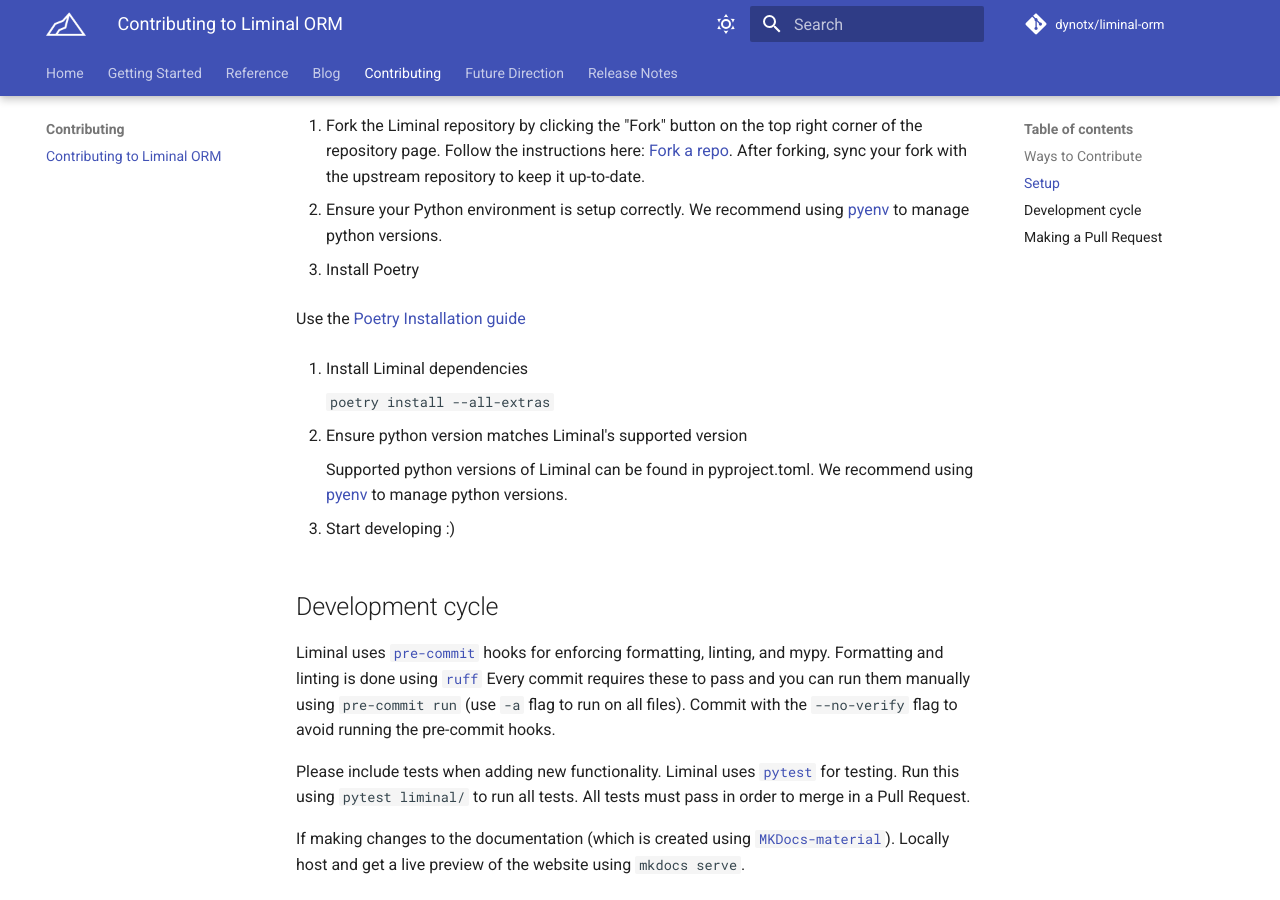
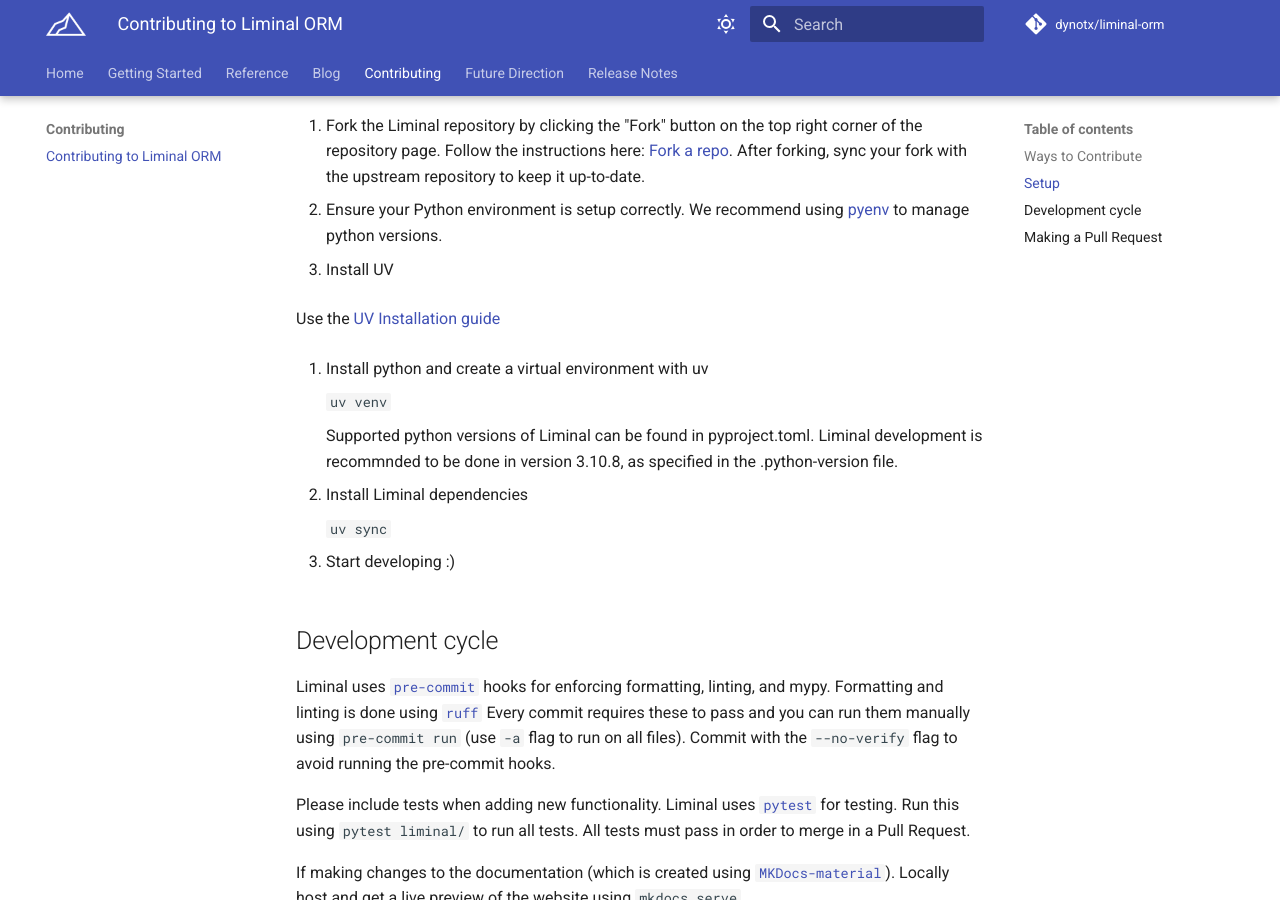
Before and after one commit to twigbio/liminal-orm, an MkDocs documentation site: the page built from docs/contributing.md, in a window 1280 px wide and 900 px high, scrolled down 876 px. Built offline with MkDocs 1.6.1 and Material for MkDocs 9.7.7, drawn with Linux system fonts in a browser that asks for light colours; comment, search, counter and statistics services are not loaded.

Commit message:
migrate actions and docs

```diff
--- a/docs/contributing.md
+++ b/docs/contributing.md
@@ -20,17 +20,19 @@
 
 2. Ensure your Python environment is setup correctly. We recommend using [pyenv](https://github.com/pyenv/pyenv) to manage python versions.
 
-3. Install Poetry
+3. Install UV
 
-   Use the [Poetry Installation guide](https://python-poetry.org/docs/#installing-with-pipx)
+   Use the [UV Installation guide](https://docs.astral.sh/uv/getting-started/installation/)
 
-4. Install Liminal dependencies
+4. Install python and create a virtual environment with uv
 
-    `poetry install --all-extras`
+    `uv venv`
 
-5. Ensure python version matches Liminal's supported version
+    Supported python versions of Liminal can be found in pyproject.toml. Liminal development is recommnded to be done in version 3.10.8, as specified in the .python-version file.
 
-    Supported python versions of Liminal can be found in pyproject.toml. We recommend using [pyenv](https://github.com/pyenv/pyenv) to manage python versions.
+5. Install Liminal dependencies
+
+    `uv sync`
 
 6. Start developing :)
 
```
Also changed, not shown: CONTRIBUTING.md (+8 -6 lines), pyproject.toml (+9 -0 lines), 3 other files.
